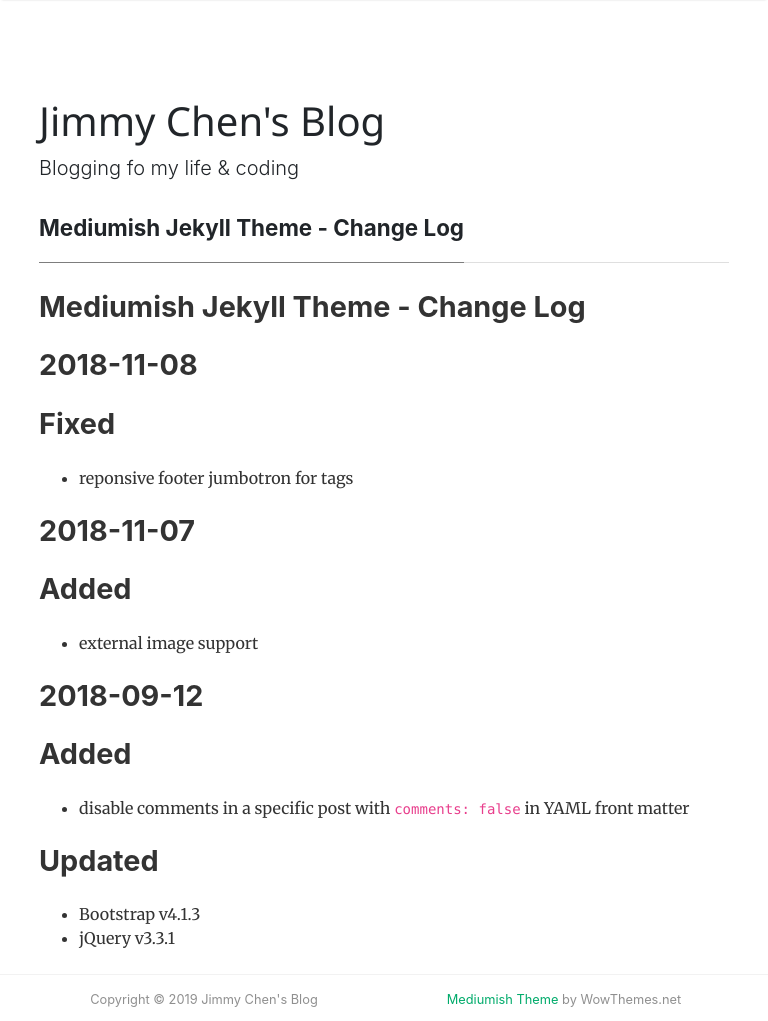
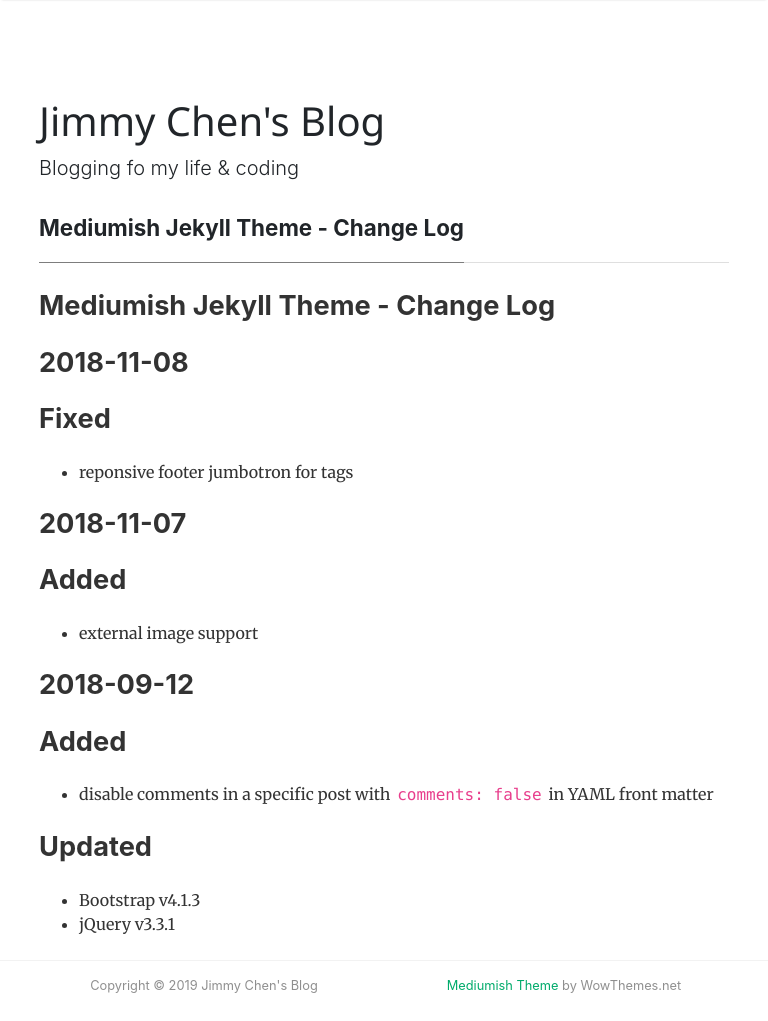
Before and after one commit to cjmdaixi/cjmdaixi.github.io, a Jekyll site: the page built from changelog.md, in a window 768 px wide and 1021 px high. Built offline with Jekyll 4.4.1, drawn with Linux system fonts in a browser that asks for light colours; nearby versions of some CDN libraries; our own code applies the rules of GitHub Pages for plain Markdown files; comment, search, counter and statistics services are not loaded.

Commit message:
improve css

```diff
--- a/assets/css/screen.css
+++ b/assets/css/screen.css
@@ -11,6 +11,26 @@ License: https://www.wowthemes.net/freebies-license/
      color:#00ab6b;
      transition:all 0.2s;
 }
+
+@media(min-width:768px){
+    .highlighter-rouge {
+        font-size:1.1rem;
+        line-height:1.84;
+
+        margin-left: 3px;
+        margin-right: 3px;
+    }
+}
+
+@media(max-width:768px){
+    .highlighter-rouge {
+        font-size:1.0rem;
+        line-height:1.5;
+        margin-left: 3px;
+        margin-right: 3px;
+    }
+}
+
  a:hover {
      color: #038252;
      text-decoration:none;
@@ -225,9 +245,18 @@ License: https://www.wowthemes.net/freebies-license/
      font-family:"Segoe UI", Roboto, Oxygen, Ubuntu, Cantarell, "Open Sans", "Helvetica Neue", sans-serif;
 }
 
+@media(max-width:768px){
+    .mainheading h1.posttitle {
+        font-weight:600;
+        font-size: 2.1rem;
+        margin-bottom:1rem;
+   }
+}
+@media(min-width:768px){
  .mainheading h1.posttitle {
      font-weight:700;
      margin-bottom:1rem;
+}
 }
  .footer {
      border-top:1px solid rgba(0,0,0,.05)!important;
@@ -552,7 +581,7 @@ License: https://www.wowthemes.net/freebies-license/
 @media(max-width:768px){
     .article-post .h1, .article-post .h2, .article-post .h3, .article-post .h4, .article-post .h5, .article-post .h6, .article-post h1, .article-post h2, .article-post h3, .article-post h4, .article-post h5, .article-post h6 {
         font-weight: 600;
-        font-size: 1.8rem;
+        font-size: 1.7rem;
         margin-bottom: 1.5rem;
    }
 }
```
Also changed, not shown: assets/images/Zeichenfläche-1.png (deleted).
